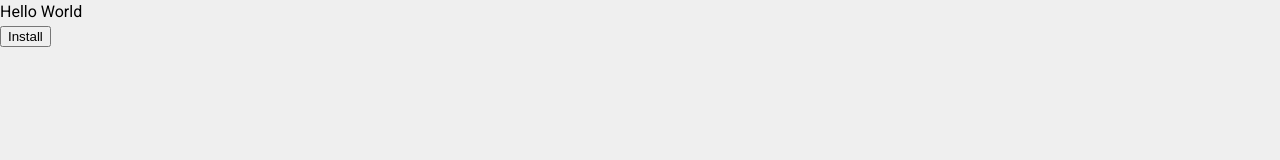
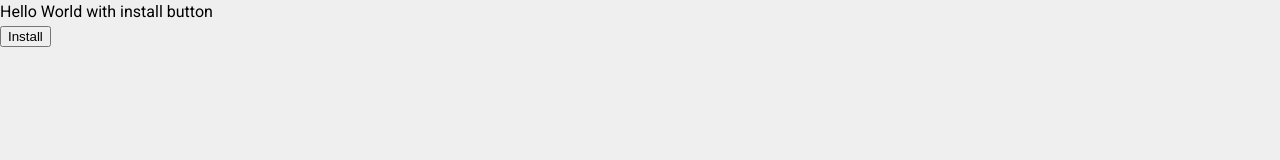
Before and after one commit to Muhammad-1990/simple-pwa, a website: page index.html in a window 1280 px wide. Shown: the top 160 px of the page. Drawn offline with Linux system fonts and the light colour scheme.

Commit message:
test change

```diff
--- a/index.html
+++ b/index.html
@@ -251,7 +251,7 @@
    <header></header>
 -->
     <main>
-            <div>Hello World</div>
+            <div>Hello World with install button</div>
 
             <div id="installContainer" class="hidden">
                 <button id="butInstall" type="button">
```
